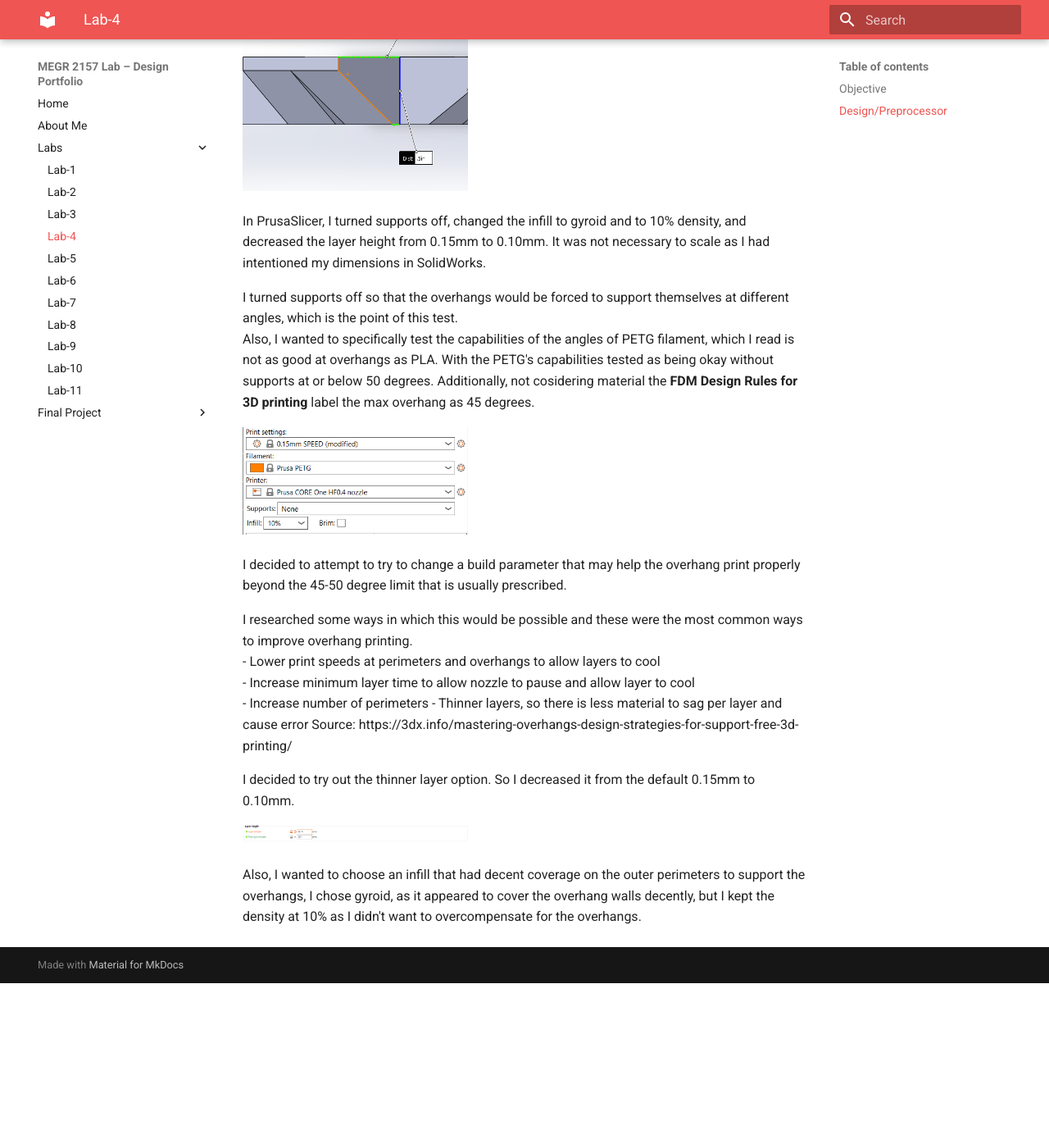
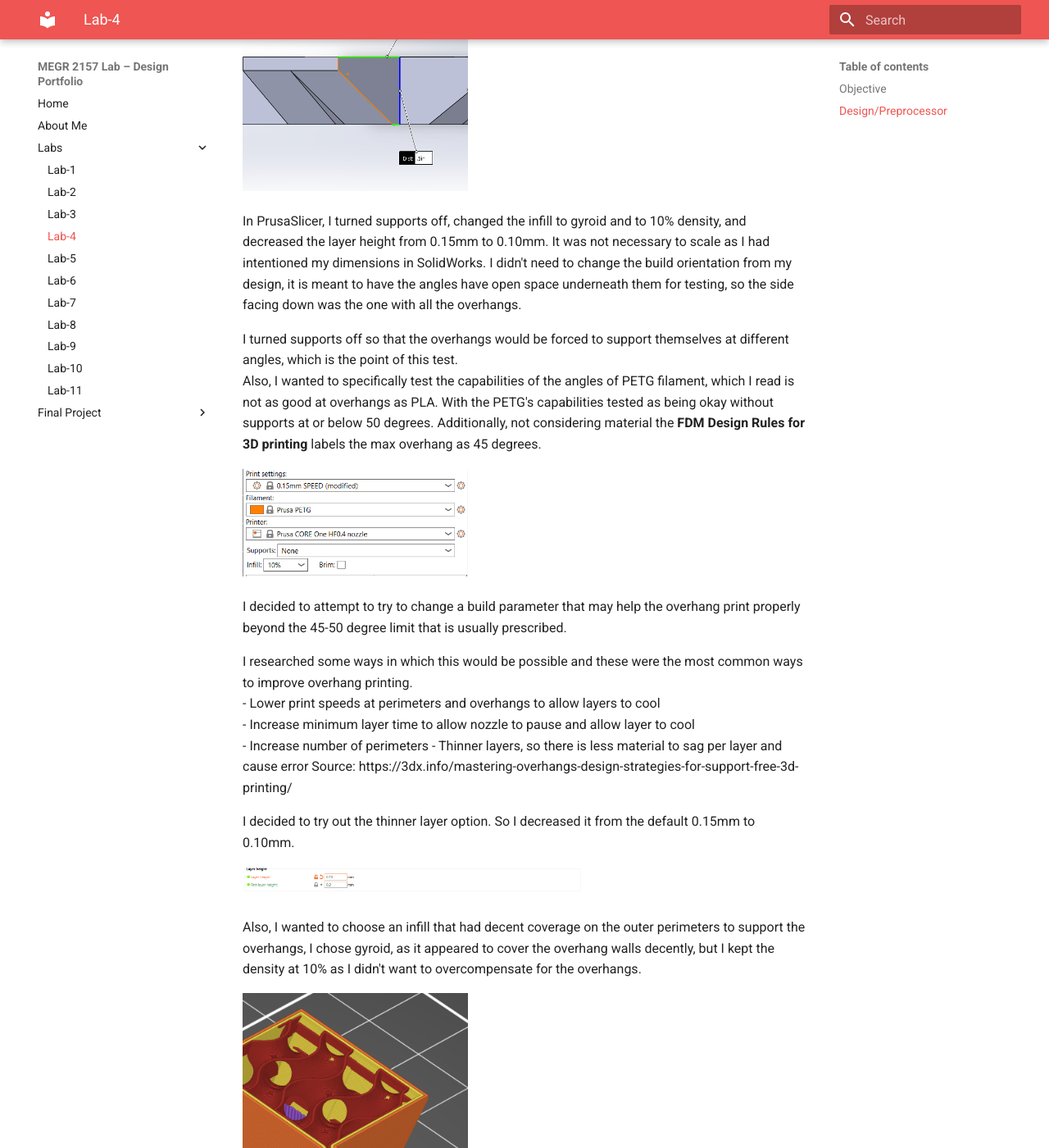
Before and after one commit to jwelch37/Jack-Welch-Portfolio, an MkDocs documentation site: the page built from docs/Labs/L04/index.md, in a window 1280 px wide and 1400 px high, scrolled down 1078 px. Shown: the whole window at 82% size. Built offline with MkDocs 1.6.1 and Material for MkDocs 9.7.7, drawn with Linux system fonts in a browser that asks for light colours; before the commit the page ends 2277 px from its top, so only the background shows below that; some of the changed text lies outside the part shown.

Commit message:
Update index.md with additional print settings details
Expanded details on print settings and testing parameters for PETG filament overhangs.

```diff
--- a/docs/Labs/L04/index.md
+++ b/docs/Labs/L04/index.md
@@ -23,10 +23,10 @@ For the lengths of the overhang, I wanted them to be tall and deep enough so tha
 
 <img src="dimensions.png" alt="Description" width="40%">
 
-In PrusaSlicer, I turned supports off, changed the infill to gyroid and to 10% density, and decreased the layer height from 0.15mm to 0.10mm. It was not necessary to scale as I had intentioned my dimensions in SolidWorks.
+In PrusaSlicer, I turned supports off, changed the infill to gyroid and to 10% density, and decreased the layer height from 0.15mm to 0.10mm. It was not necessary to scale as I had intentioned my dimensions in SolidWorks. I didn't need to change the build orientation from my design, it is meant to have the angles have open space underneath them for testing, so the side facing down was the one with all the overhangs.
 
 I turned supports off so that the overhangs would be forced to support themselves at different angles, which is the point of this test.
-Also, I wanted to specifically test the capabilities of the angles of PETG filament, which I read is not as good at overhangs as PLA. With the PETG's capabilities tested as being okay without supports at or below 50 degrees. Additionally, not cosidering material the **FDM Design Rules for 3D printing** label the max overhang as 45 degrees.
+Also, I wanted to specifically test the capabilities of the angles of PETG filament, which I read is not as good at overhangs as PLA. With the PETG's capabilities tested as being okay without supports at or below 50 degrees. Additionally, not considering material the **FDM Design Rules for 3D printing** labels the max overhang as 45 degrees.
 
 <img src="PETG.png" alt="Description" width="40%">
 
@@ -41,6 +41,12 @@ I researched some ways in which this would be possible and these were the most c
 
 I decided to try out the thinner layer option. So I decreased it from the default 0.15mm to 0.10mm.
 
-<img src="layerheight.png" alt="Description" width="40%">
+<img src="layerheight.png" alt="Description" width="60%">
 
 Also, I wanted to choose an infill that had decent coverage on the outer perimeters to support the overhangs, I chose gyroid, as it appeared to cover the overhang walls decently, but I kept the density at 10% as I didn't want to overcompensate for the overhangs.
+
+<img src="infillwall.png" alt="Description" width="40%">
+
+The final print time was 31 minutes, this longer time was mainly due to the decrease in layer height, shorter layers = more layers = more time.
+
+<img src="printtime.png" alt="Description" width="50%">
```
